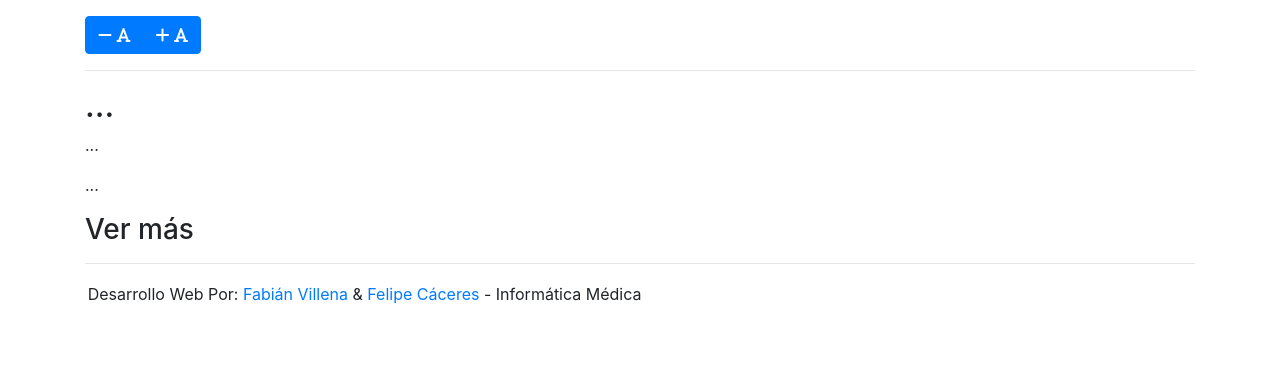
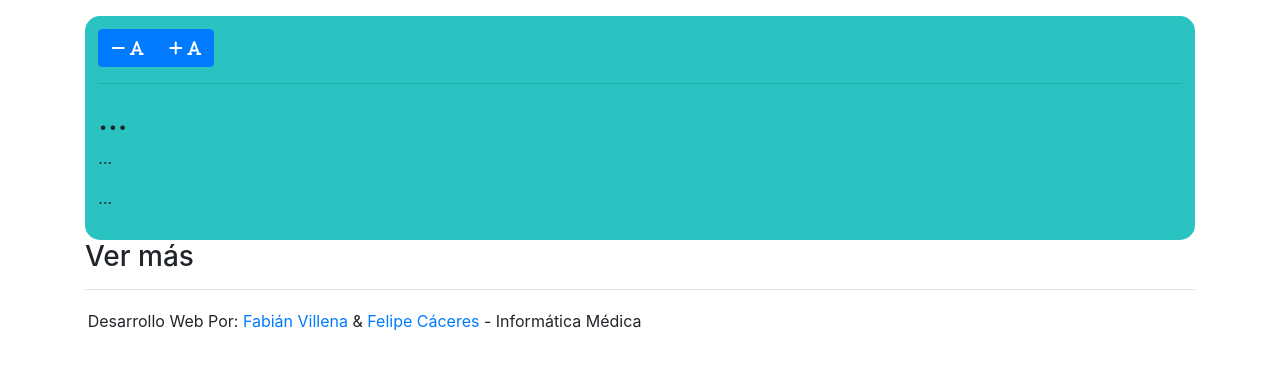
Before and after one commit to fvillena/dental-glossary, a PHP site: page /dental-glossary/term.php?id=1 in a window 1280 px wide. Shown: the part 106-476 px from the top of the page. Run offline with PHP 8.4, Linux system fonts and the light colour scheme; data that the repository does not hold is empty; some libraries are stand-ins or nearby versions.

Commit message:
concept bg color

```diff
--- a/term.php
+++ b/term.php
@@ -5,7 +5,11 @@
   <meta charset="UTF-8">
   <meta name="viewport" content="width=device-width, initial-scale=1.0">
   <meta http-equiv="X-UA-Compatible" content="ie=edge">
-
+  <style>
+#concept-content {background-color: #2AC3C1;
+padding: 10pt;
+border-radius: 15px}
+</style>
   <title>Concepto</title>
 </head>
 
```
